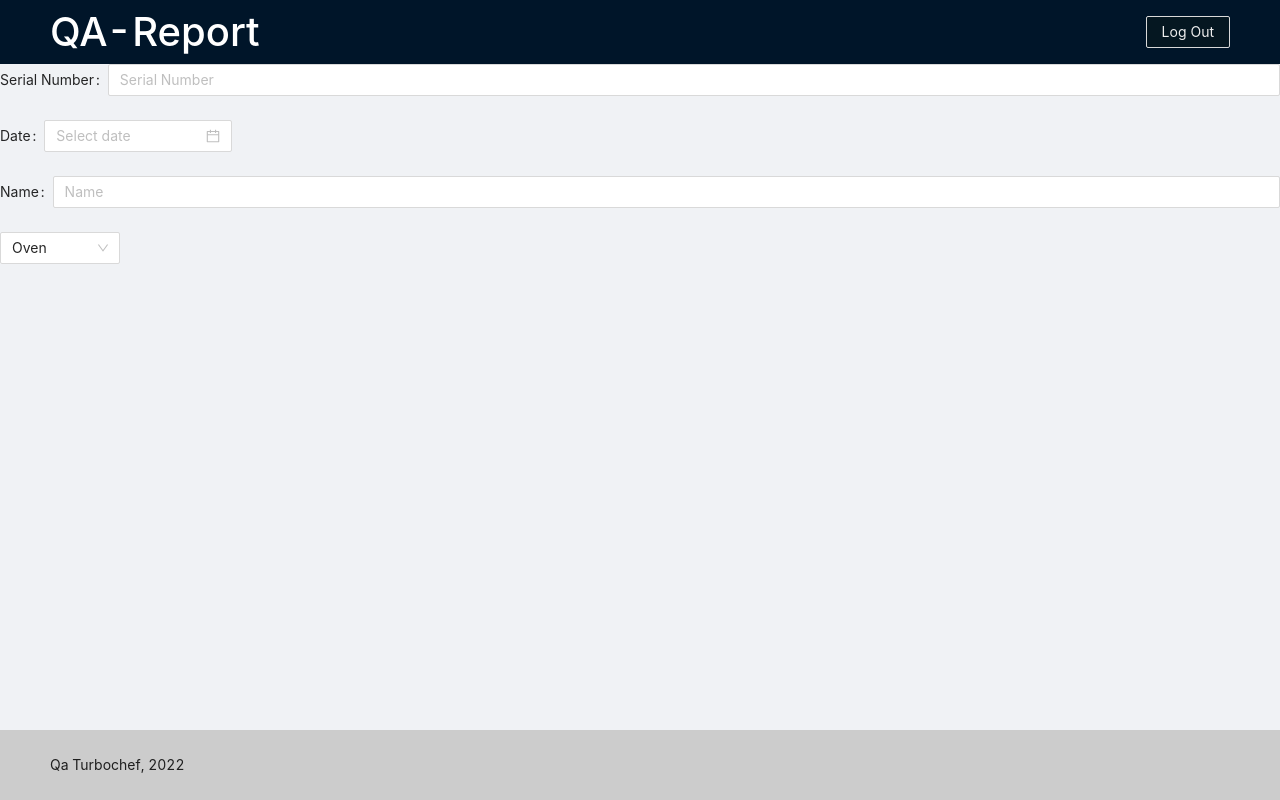
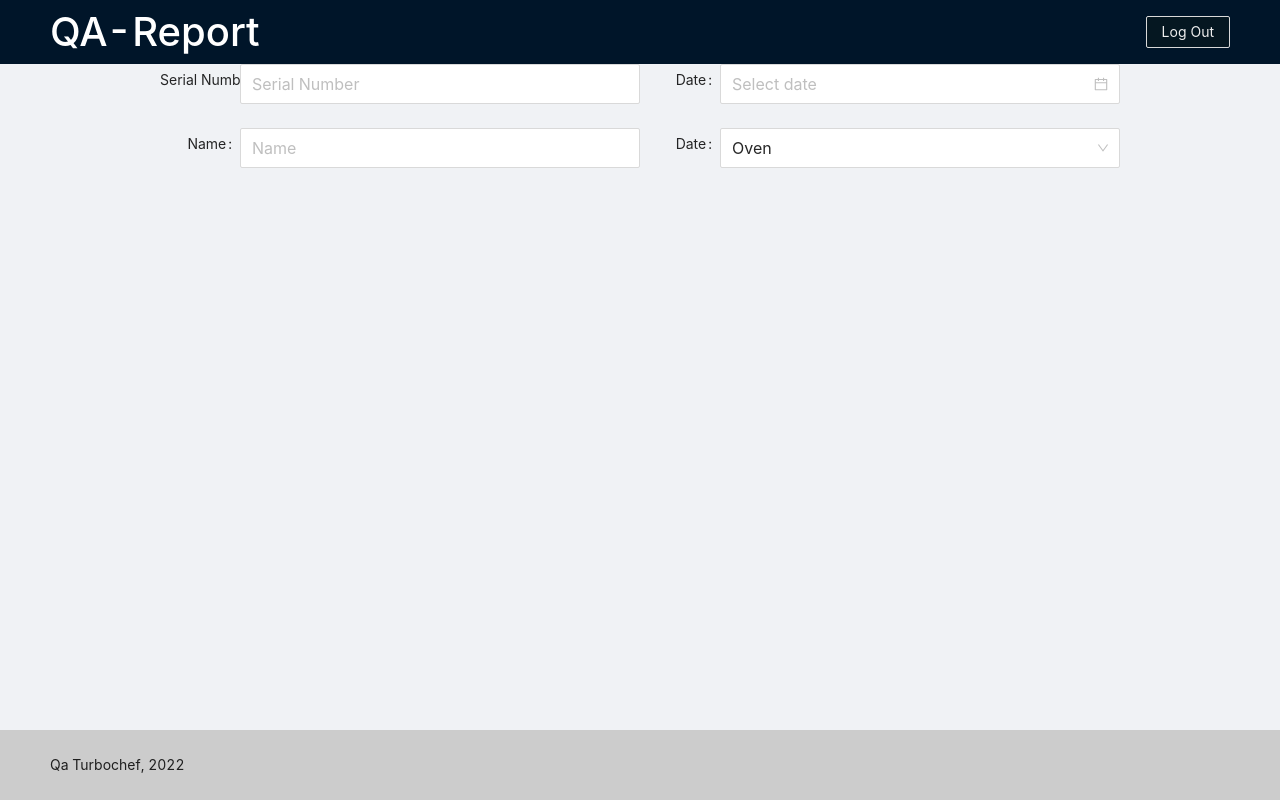
Before and after one commit to joseyon01/qa-report, a React (Vite) app: page /register in a window 1280 px wide. Built offline with nearby package versions, Linux system fonts and the light colour scheme.

Commit message:
added navigation for select, fix form layout

```diff
--- a/src/components/formtop/FormTop.jsx
+++ b/src/components/formtop/FormTop.jsx
@@ -1,40 +1,58 @@
-import React, { useState } from "react";
-import { Form, Input, Button, Radio } from "antd";
-import { DatePicker, Space } from "antd";
-import { Link, Routes, Route } from "react-router-dom";
+import React from "react";
+import { Form, Input, DatePicker, Row, Col } from "antd";
+import { useNavigate } from "react-router-dom";
 import { Select } from "antd";
 const { Option } = Select;
 
 export const FormTop = (props) => {
   const [form] = Form.useForm();
+  const navigate = useNavigate();
+
   function handleChange(value) {
-    console.log(value);
+    navigate(`/register/${value}`);
   }
   return (
-    <Form>
+    <Form  labelCol={{ span: 4 }}>
+      <Row justify="center">
+        <Col xs={18}>
+          <Row >
+          <Col xs={12}>
             <Form.Item label="Serial Number">
             <Input
+              size="large"
               onChange={props.onChangeCN}
               value={props.serial}
               placeholder="Serial Number"
               type="text"
             />
           </Form.Item>
+          </Col>
+          <Col xs={12}>
             <Form.Item label="Date">
-        <DatePicker onChange={props.onChangeDate} value={props.date} />
+              <DatePicker style={{ width: '100%' }} size="large" onChange={props.onChangeDate} value={props.date} />
             </Form.Item>
+          </Col>
+          <Col xs={12}>
             <Form.Item label="Name">
-        <Input type="text" placeholder="Name" />
+              <Input size="large" type="text" placeholder="Name" />
             </Form.Item>
+          </Col>
+          <Col xs={12}>
+            <Form.Item label="Date">
               <Select
+                size="large"
                 defaultValue="Oven"
-        style={{ width: 120 }}
                 onChange={handleChange}
               >
                 <Option value="Oven1">Oven1</Option>
                 <Option value="Oven2">Oven2</Option>
                 <Option value="Oven3">Oven3</Option>
               </Select>
+            </Form.Item>
+          </Col>
+        </Row>
+        </Col>
+      </Row>
     </Form>
   );
 };
```
Also changed, not shown: src/components/layout/Footer.jsx (added, +12 -0 lines), src/components/layout/Headet.jsx (added), 1 other file (tests, documents, lock files or other folders). Lines whose indentation alone changed are shown as unchanged.
